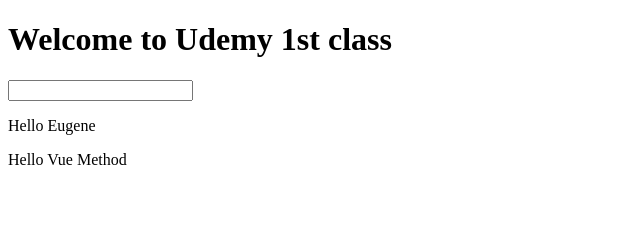
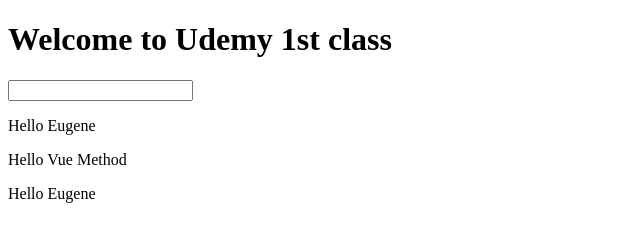
Before and after one commit to eug3ne/vue-udemy, a plain HTML site: page index.html in a window 1280 px wide. Shown: the whole page, without its empty margins (0-640 px from the left). Drawn offline with Linux system fonts and the light colour scheme.

Commit message:
Property Accesor from Method

```diff
--- a/index.html
+++ b/index.html
@@ -22,8 +22,15 @@
         <div id="app">
             <h1>Welcome to Udemy 1st class</h1>
             <input type="text" v-on:input="changeTitle">
+
+            <!-- This is how we display var using binding-->
             <p> {{ title }}</p>
+
+            <!-- This is how we display 'string' only content using method binding-->
             <p> {{ sayHello() }}</p>
+
+            <!-- This is how we display 'string' value by accessing the data property-->
+            <p> {{ sayHelloWithProperty() }}</p>
         </div>
 
         <script>
@@ -38,6 +45,9 @@
                     },
                     sayHello: function(){
                         return 'Hello Vue Method';
+                    },
+                    sayHelloWithProperty: function(){
+                        return this.title;
                     }
                 }
             });
```
